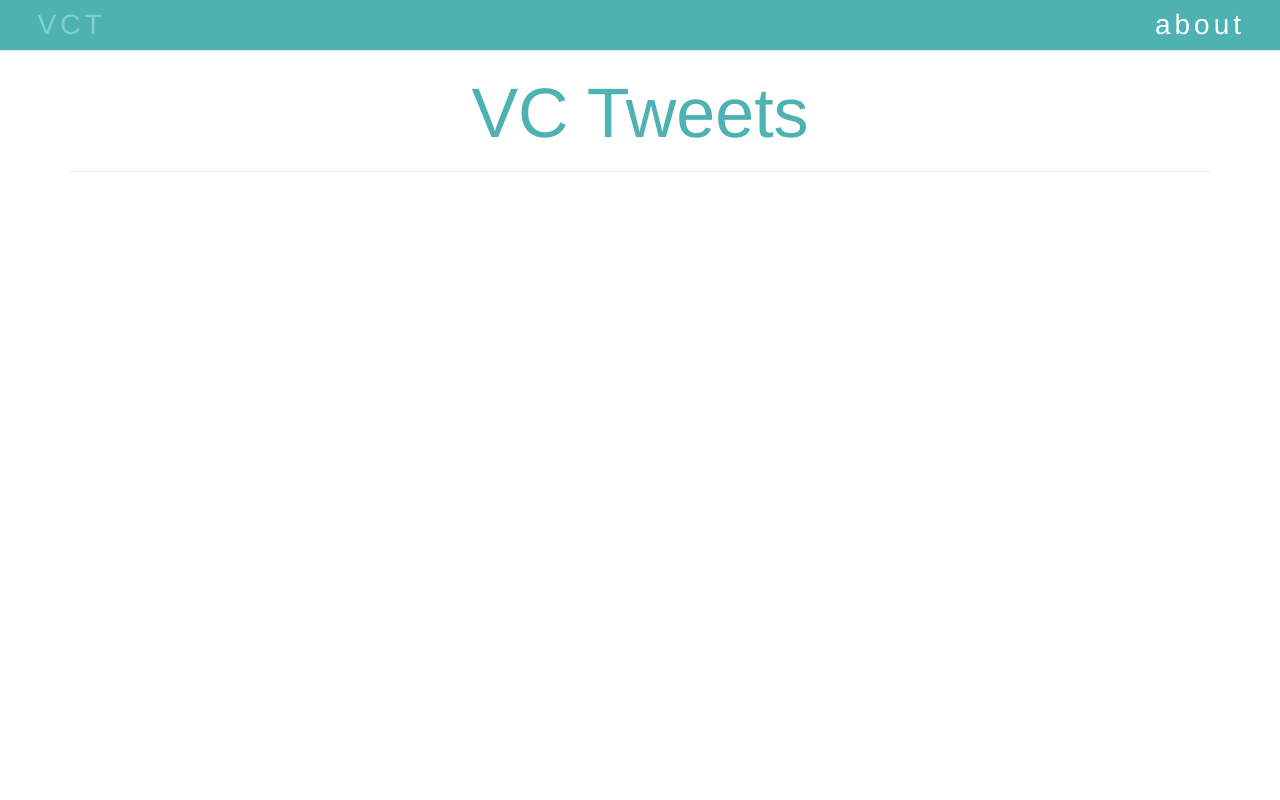
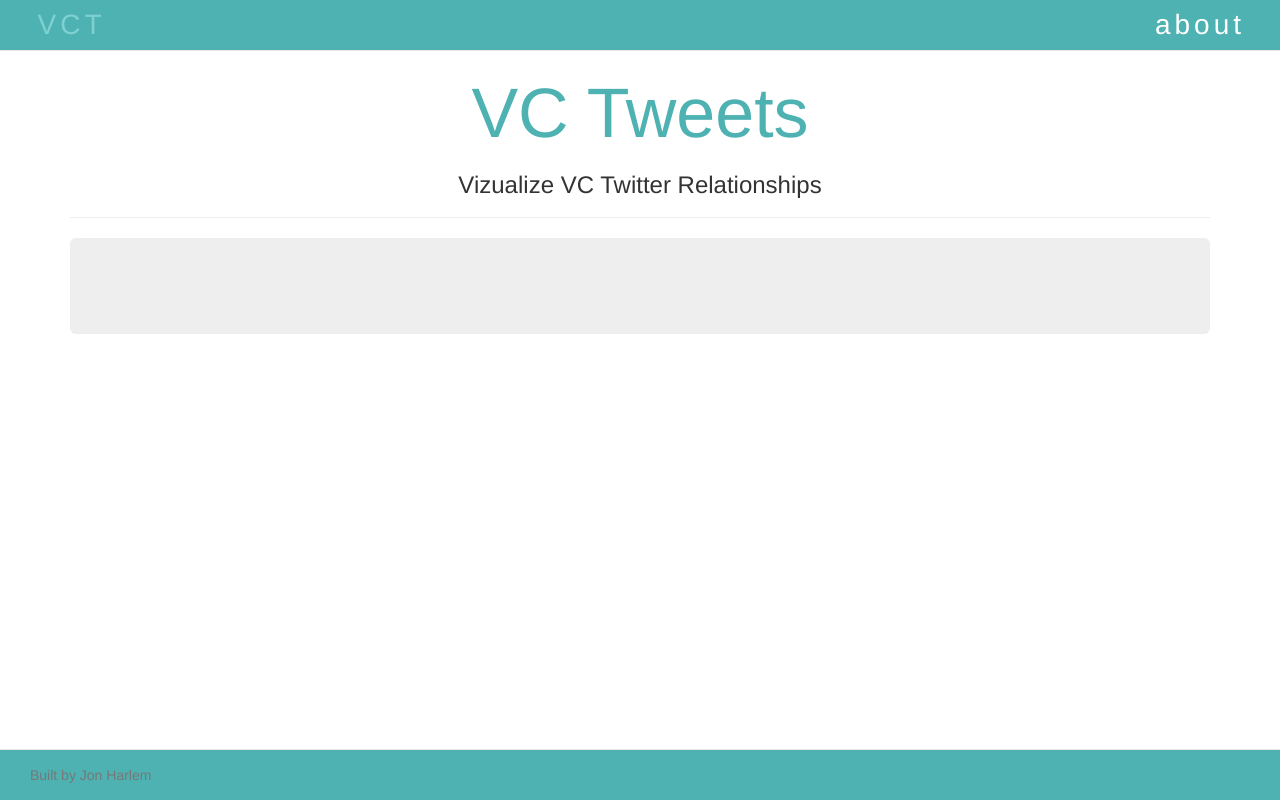
Before and after one commit to jonharlem/TwitterProject, a website: page index.html in a window 1280 px wide. Drawn offline with nearby package versions, Linux system fonts and the light colour scheme.

Commit message:
added graph frame and footer, updated header

```diff
--- a/index.html
+++ b/index.html
@@ -15,7 +15,6 @@
 
 				<ul class="nav navbar-nav navbar-right">
        				 <li><a href="">about</a></li>
-
 			</div>
 		</nav>
 	</header>
@@ -23,10 +22,21 @@
 	<div class="container">
 
 		<div class="page-header">
-			<h1>VC Tweets</h1>
+			<h1>VC Tweets <br> <h3>Vizualize VC Twitter Relationships</h3></h1>
 		</div>
 
+		<div class="jumbotron">
+
+		</div>
 	</div>
+
+	<footer>
+		<nav class="navbar navbar-default navbar-fixed-bottom">
+			<div class="container-fluid">
+				<p class="navbar-text">Built by <a href="https://github.com/jonharlem" class="navbar-link">Jon Harlem</a></p>
+			</div>
+		</nav>
+	</footer>
 
 
 	<script src="https://ajax.googleapis.com/ajax/libs/jquery/1.11.3/jquery.min.js"></script>
```
